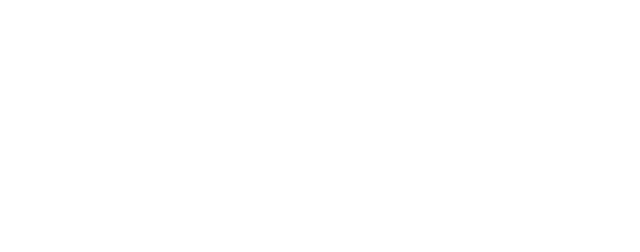
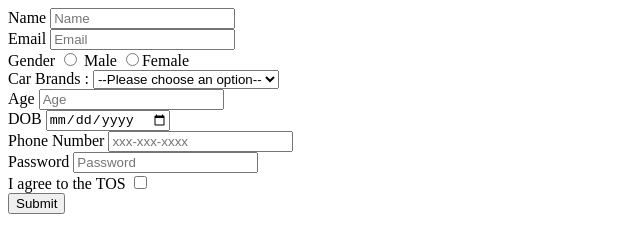
Before and after one commit to acciojob/signup-form-car-Reachmelaxman, a website: page main.html in a window 1280 px wide. Shown: the whole page, without its empty margins (0-640 px from the left). Drawn offline with Linux system fonts and the light colour scheme.

Commit message:
created a submission

```diff
--- a/main.html
+++ b/main.html
@@ -10,7 +10,59 @@
 	<!-- the entire body must be written by student -->
     <script type="text/javascript" src="./script.js">
 </script>
+	<form method="post">
 
+		<div>
+		<label for="name">Name</label>
+		<input type="text" name="name" id="name" required placeholder="Name"><br>
+		</div>
+
+		<div>
+			<label for="email">Email</label>
+			<input type="email" name="email" id="email" placeholder="Email" required>
+
+		</div>
+        <div>
+            <label for="gender">Gender</label>
+            <input type="radio" value="Male" name="gender" id="gender" required> Male
+            <input type="radio" value="Female" name="gender" id="gender" required>Female<br>
+        </div>
+        <div>
+            <label for="Cars" > Car Brands : </label>
+            <select id="cars">
+                <option value="Car Brands" name="Car Brands" disabled selected required>--Please choose an option--</option>
+                <option>BMW</option>
+                <option>Audi</option>
+                <option>Mercedez</option>
+            </select>
+        </div>
+
+        <div>
+            <label for="age">Age</label>
+            <input type="number" name="age" id="age" required placeholder="Age">
+        </div>
+        <div>
+            <lable for="dob">DOB</lable>
+            <input type="date" name="dob" id="dob" required><br>
+        </div>
+        <div>
+            <lable for="tel">Phone Number</lable>
+            <input type="tel" name="tel" id="tel" placeholder="xxx-xxx-xxxx">
+            <br>
+        </div>
+        <div>
+            <label for="password">Password</label>
+            <input type="password" name="password" id="password" required placeholder="Password">
+        </div>
+        <div>
+            <lable for="tos">I agree to the TOS</lable>
+            <input type="checkbox" name="tos" id="tos" required><br>
+        </div>
+		<div>
+            <button type="submit">Submit</button>
+        </div>
+
+	</form>
 </body>
 
 </html>
```
